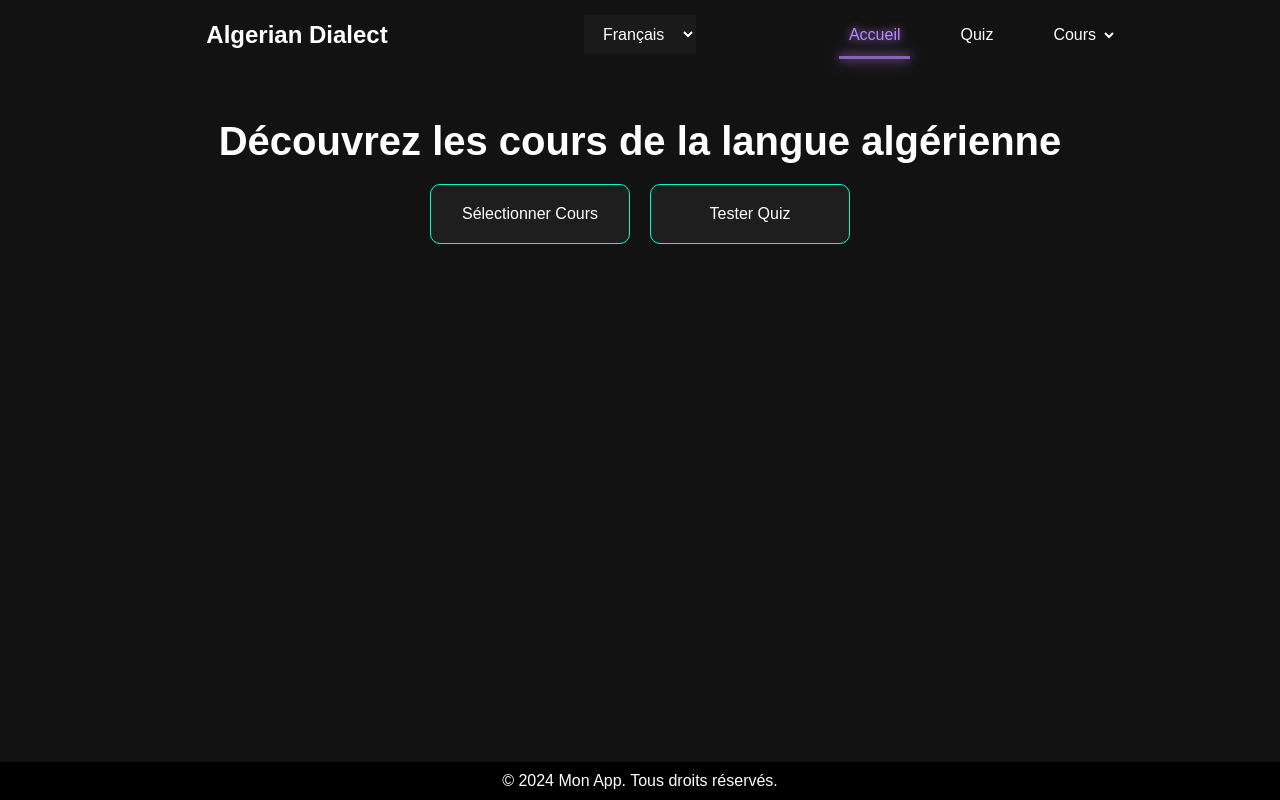
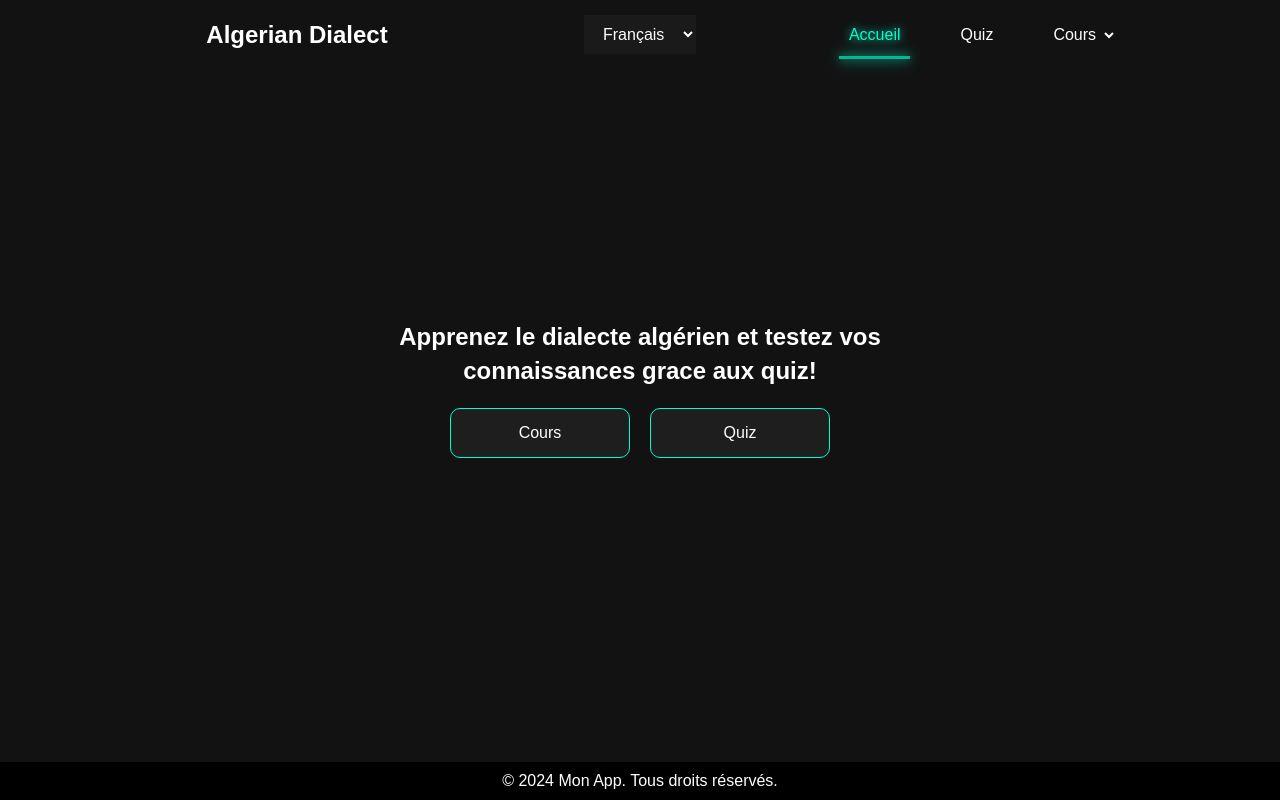
Before and after one commit to aminagr/AlgerianDialect, a React (Vite) app: page / in a window 1280 px wide. Built offline with nearby package versions, Linux system fonts and the light colour scheme.

Commit message:
First version of the App

```diff
--- a/src/pages/Home.jsx
+++ b/src/pages/Home.jsx
@@ -4,10 +4,10 @@ import '../styles/Home.css';
 const Home = () => {
     return (
         <div className="home">
-            <h1>Découvrez les cours de la langue algérienne</h1>
+            <h2>Apprenez le dialecte algérien et testez vos connaissances grace aux quiz! </h2>
             <div className="card-container">
-                <div className="card">Sélectionner Cours</div>
-                <div className="card">Tester Quiz</div>
+                <div className="card">Cours</div>
+                <div className="card">Quiz</div>
             </div>
         </div>
     );
--- a/src/styles/Home.css
+++ b/src/styles/Home.css
@@ -2,13 +2,34 @@
     background-color: #121212;
     color: white;
     text-align: center;
-    padding: 50px 0;
+    padding: 20px; /* Réduit le padding */
+    display: flex;
+    flex-direction: column;
+    align-items: center;
+    justify-content: center;
+    min-height: 80vh; /* Utilise la hauteur totale du viewport */
+}
+
+h2 {
+    font-size: 1rem; /* Taille de police réduite */
+    max-width: 90%; /* Largeur maximale de 90% */
+    margin: 0 auto 20px; /* Centre et ajoute une marge en bas */
+    line-height: 1.4; /* Meilleure lisibilité */
+}
+
+@media (min-width: 600px) {
+    h2 {
+        font-size: 1.5rem; /* Augmente légèrement la taille sur grands écrans */
+        max-width: 600px; /* Largeur maximale pour les grands écrans */
+    }
 }
 
 .card-container {
     display: flex;
-    justify-content: center;
-    gap: 20px;
+    justify-content: center; /* Centre les cartes dans le conteneur */
+    gap: 15px; /* Espace réduit entre les cartes */
+    flex-wrap: wrap; /* Permet aux cartes de s'enrouler sur les petits écrans */
+    padding: 0 20px; /* Espace à droite et à gauche */
 }
 
 .card {
@@ -16,8 +37,8 @@
     color: white;
     border: 1px solid #00ffcc;
     border-radius: 10px;
-    padding: 20px;
-    width: 200px;
+    padding: 15px; /* Padding réduit */
+    width: 180px; /* Largeur des cartes */
     text-align: center;
     cursor: pointer;
     transition: all 0.3s ease;
--- a/src/styles/Navbar.css
+++ b/src/styles/Navbar.css
@@ -2,7 +2,7 @@
     --white: #ffffff;
     --black: #121212;
     --dark-gray: #1a1a1a;
-    --accent: #bb86fc;                      /*#00ffcc;  Main accent color */
+    --accent: /*#bb86fc;  */                    #00ffcc;  /*Main accent color */
 
     /* Usage variables */
     --navbar-background: var(--black);
```
